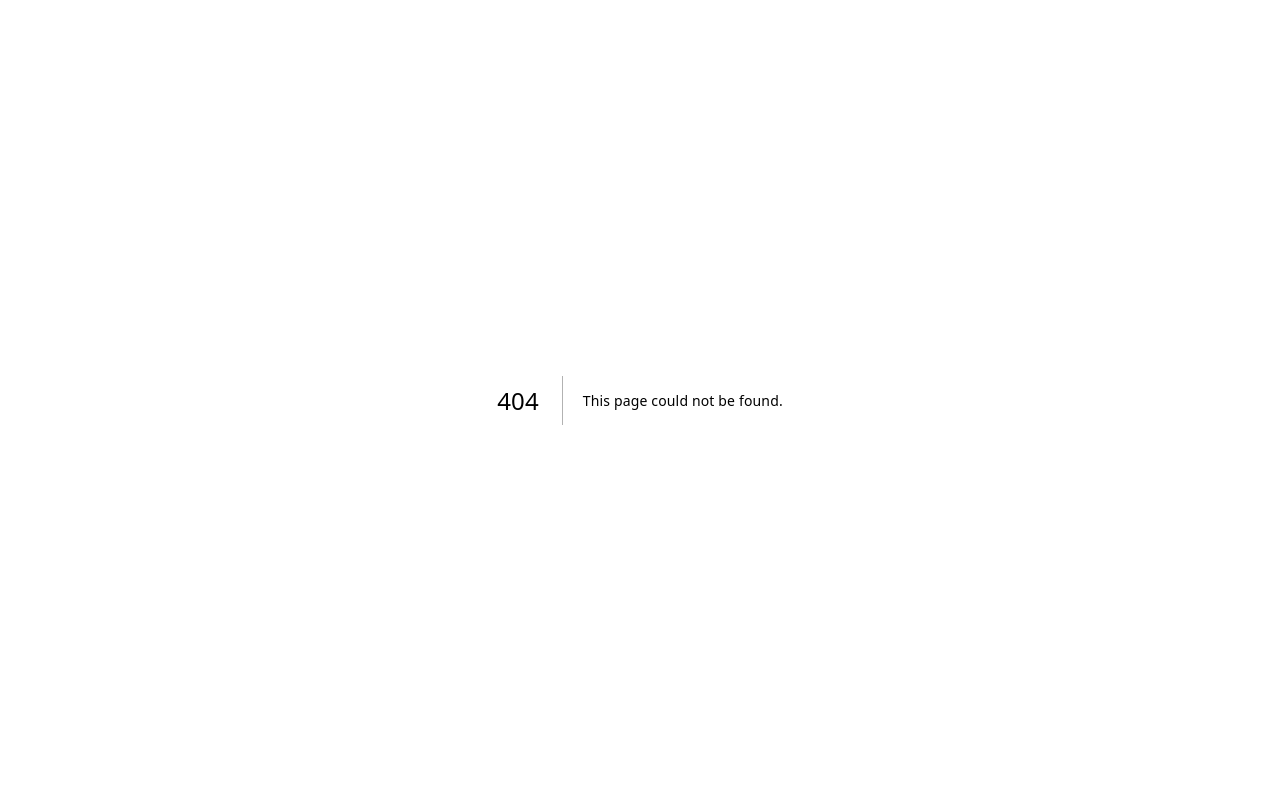
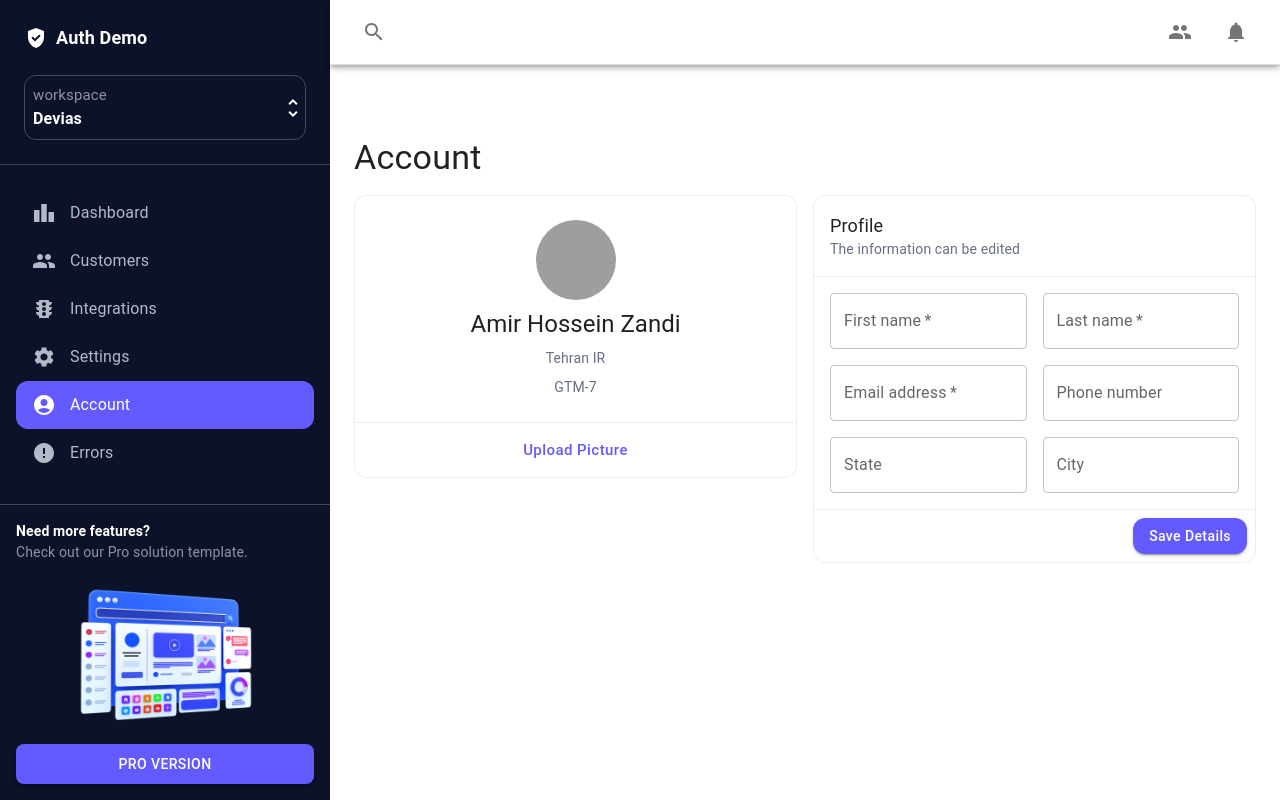
Before and after one commit to Amirhosseinzandi-web/dashboard, a Next.js app: page /account in a window 1280 px wide. Before the commit this address had no page. Built offline with nearby package versions, Linux system fonts and the light colour scheme; grey boxes are pictures that could not be loaded.

Commit message:
"Changed button styles in SettingsRegistry: added hover effect to Save Changes button and updated background color of Update button"
This commit message describes the changes made in the provided code diff for the `SettingsRegistry` component. The button for "Save

```diff
--- /dev/null
+++ b/app/account/AccountRegistry.tsx
@@ -0,0 +1,79 @@
+import { Avatar, Box, Button, TextField, Typography } from "@mui/material";
+import Grid from '@mui/material/Unstable_Grid2'; // Grid version 2
+
+
+
+const AccountRegistry = () => {
+    return (
+        <Box>
+            <Typography variant="h4" mb={2}>Account</Typography>
+            <Grid container spacing={2}>
+
+                <Grid xs={12} md={6}>
+                    <Box border={"1px solid #EDEDED"} borderRadius={3}>
+                        <Box display={"flex"} flexDirection={"column"} alignItems={"center"} gap={1} p={3}>
+                            <Avatar sx={{ width: 80, height: 80 }} alt="Amir Hossein Zandi" src="https://avatars.githubusercontent.com/u/104035009?v=4" />
+                            <Typography variant="h5">Amir Hossein Zandi</Typography>
+                            <Typography component={"p"} color={"#667085"} fontSize={14}>Tehran IR</Typography>
+                            <Typography component={"p"} color={"#667085"} fontSize={14}>GTM-7</Typography>
+                        </Box>
+                        <Box p={1} borderTop={"1px solid #EDEDED"}>
+                            <Button variant="text" sx={{ width: "100%", color: "#635BFF", ":hover": { bgcolor: "#F9F8FF", borderRadius: 3 }, textTransform: "capitalize", fontSize: 15 }}>Upload picture</Button>
+                        </Box>
+                    </Box>
+                </Grid>
+
+                <Grid xs={12} md={6}>
+                    <Box border={"1px solid #EDEDED"} borderRadius={3}>
+
+                        <Box p={2} borderBottom={"1px solid #EDEDED"}>
+                            <Typography component={"p"} fontSize={18}>Profile</Typography>
+                            <Typography component={"p"} color={"#667085"} fontSize={14}>The information can be edited</Typography>
+                        </Box>
+
+                        <Box p={2}>
+
+                            <Grid container spacing={2}>
+
+                                <Grid xs={12} md={6}>
+                                    <TextField variant="outlined" label="First name" sx={{ color: "#667085", width: "100%" }} required />
+                                </Grid>
+
+                                <Grid xs={12} md={6}>
+                                    <TextField variant="outlined" label="Last name" sx={{ color: "#667085", width: "100%" }} required />
+                                </Grid>
+
+                                <Grid xs={12} md={6}>
+                                    <TextField variant="outlined" label="Email address" sx={{ color: "#667085", width: "100%" }} required />
+                                </Grid>
+
+                                <Grid xs={12} md={6}>
+                                    <TextField variant="outlined" label="Phone number" sx={{ color: "#667085", width: "100%" }} />
+                                </Grid>
+
+                                <Grid xs={12} md={6}>
+                                    <TextField variant="outlined" label="State" sx={{ color: "#667085", width: "100%" }} />
+                                </Grid>
+
+                                <Grid xs={12} md={6}>
+                                    <TextField variant="outlined" label="City" sx={{ color: "#667085", width: "100%" }} />
+                                </Grid>
+
+                            </Grid>
+
+                        </Box>
+
+                        <Box p={1} display={"flex"} justifyContent={"flex-end"} borderTop={"1px solid #EDEDED"}>
+                            <Button variant="contained" sx={{ bgcolor: "#635BFF", color: "white", borderRadius: 3, textTransform: "capitalize", ":hover": { bgcolor: "#4e36f5" } }}>Save details</Button>
+                        </Box>
+
+
+                    </Box>
+                </Grid>
+
+            </Grid>
+        </Box>
+    );
+}
+
+export default AccountRegistry;
--- /dev/null
+++ b/app/account/page.tsx
@@ -0,0 +1,35 @@
+import Header from "@/components/Header/Header";
+import DesktopMenu from "@/components/DesktopMenu/DesktopMenu";
+import { Box, Container, Stack } from "@mui/material";
+import AccountRegistry from "./AccountRegistry";
+
+
+
+
+
+
+
+const AccountPage: React.FC = () => {
+    return (
+        <>
+            <Stack direction={"row"} width={"100%"}>
+                <Box width={"330px"} sx={{ display: { xs: "none", lg: "block" } }}>
+                    <DesktopMenu />
+                </Box>
+
+                <Box display={"block"} sx={{ width: { xs: "100%", lg: "calc(100% - 330px)" } }}>
+                    <Header />
+                    <Box py={9}>
+                        <Container maxWidth={"xl"}>
+                            <AccountRegistry />
+                        </Container>
+                    </Box>
+                </Box>
+
+            </Stack>
+
+        </>
+    );
+}
+
+export default AccountPage;
--- a/app/settings/SettingsRegistry.tsx
+++ b/app/settings/SettingsRegistry.tsx
@@ -45,7 +45,7 @@ const SettingsRegistry: React.FC = () => {
                     </Box>
 
                     <Box borderTop={"1px solid #EDEDED"} p={1} display={"flex"} justifyContent={"flex-end"}>
-                        <Button variant="contained" sx={{ bgcolor: "#635BFF", color: "white", borderRadius: 3 }}>Save changes</Button>
+                        <Button variant="contained" sx={{ bgcolor: "#635BFF", color: "white", borderRadius: 3, ":hover": { bgcolor: "#4e36f5" } }}>Save changes</Button>
                     </Box>
 
                 </Box>
@@ -58,12 +58,12 @@ const SettingsRegistry: React.FC = () => {
                     </Box>
 
                     <Stack p={3} direction={"column"} gap={2} borderBottom={"1px solid #EDEDED"}>
-                        <TextField variant="outlined" label="Password" sx={{ color: "#667085" , maxWidth:"600px" }} />
-                        <TextField variant="outlined" label="Confirm password" sx={{ color: "#667085" , maxWidth:"600px" }} />
+                        <TextField variant="outlined" label="Password" sx={{ color: "#667085", maxWidth: "600px" }} />
+                        <TextField variant="outlined" label="Confirm password" sx={{ color: "#667085", maxWidth: "600px" }} />
                     </Stack>
 
                     <Box p={1} display={"flex"} justifyContent={"flex-end"}>
-                        <Button variant="contained" sx={{ bgcolor: "#635BFF", color: "white", borderRadius: 3 }}>Update</Button>
+                        <Button variant="contained" sx={{ bgcolor: "#635BFF", color: "white", borderRadius: 3, ":hover": { bgcolor: "#4e36f5" } }}>Update</Button>
                     </Box>
 
                 </Box>
```
